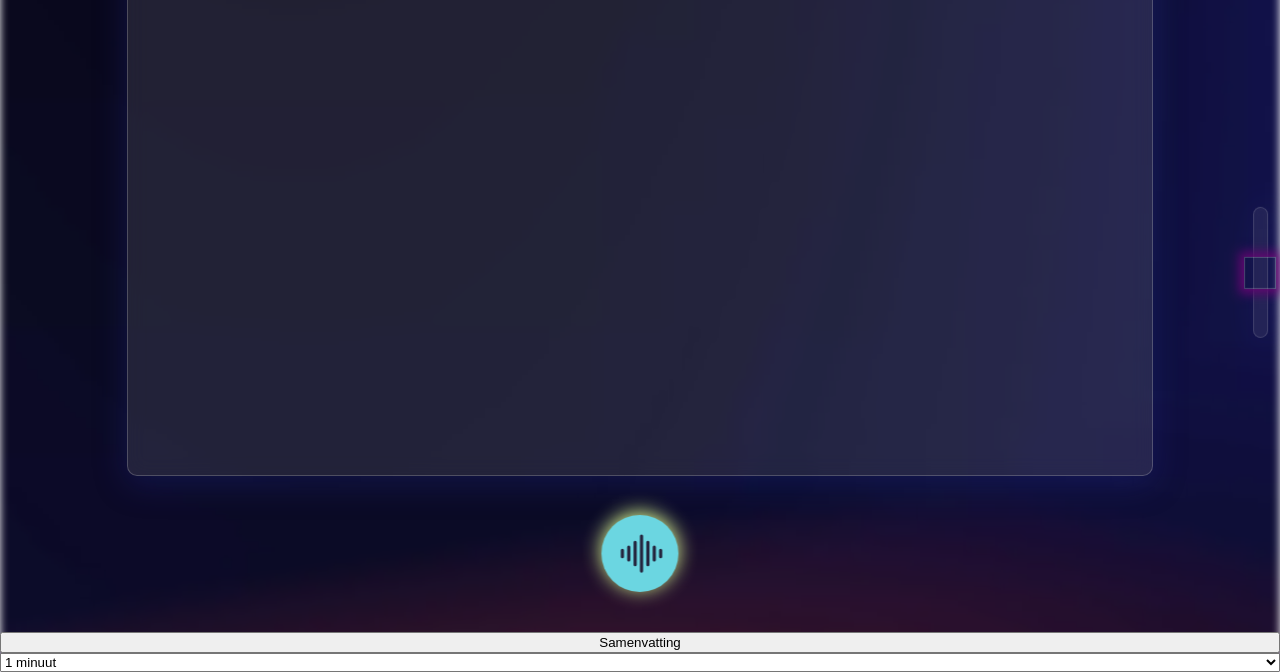
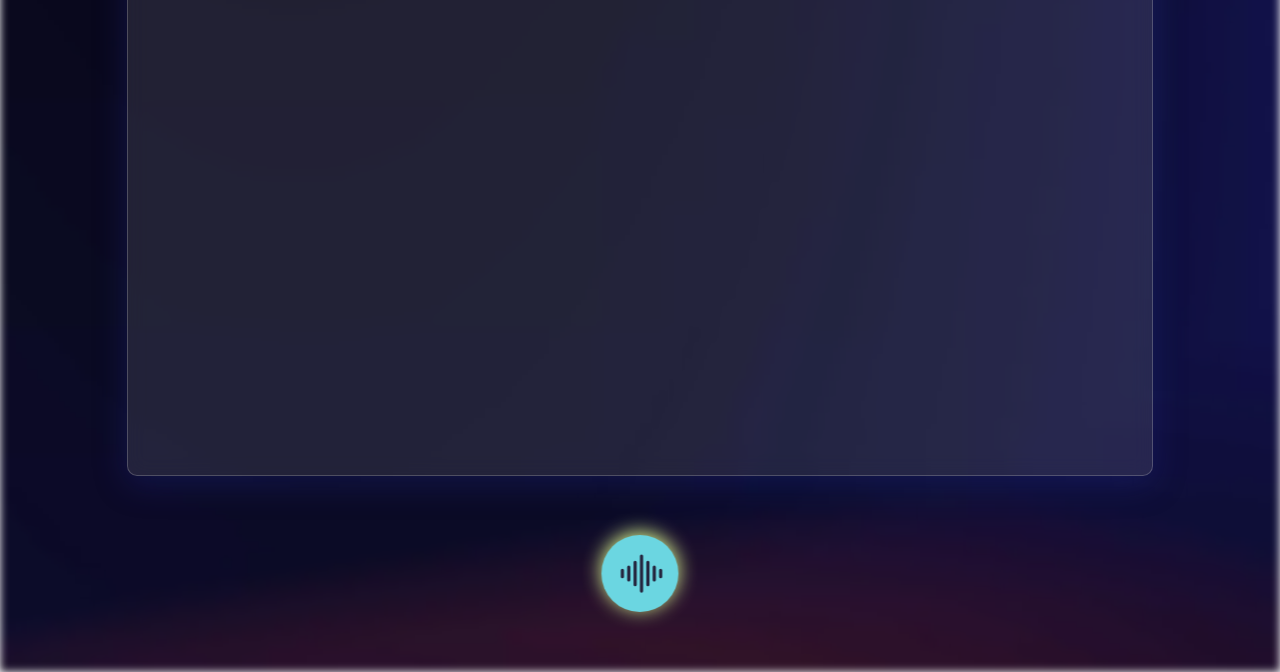
Before and after one commit to mebs933/subbyjs, a website: page public/index.html in a window 1280 px wide. Shown: the part 128-800 px from the top of the page. Drawn offline with nearby package versions, Linux system fonts and the light colour scheme; files whose address does not match are found by name.

Commit message:
Adjusted index before testing new flow for captions trough the storage, added captionsjs in the index

```diff
--- a/public/index.html
+++ b/public/index.html
@@ -17,7 +17,6 @@
 <body>
   <div class="container">
     <div class="captions" id="captions">
-      Subby - Peek into conversation
     </div>
     <div class="box">
       <div class="object" id="record">
@@ -29,26 +28,12 @@
         </div>
       </div>
     </div>
-    <!-- Voeg de samenvatting knop en het select element toe -->
-    <button id="summary">Samenvatting</button>
-    <select id="minutes">
-      <option value="1">1 minuut</option>
-      <option value="2">2 minuten</option>
-      <option value="3">3 minuten</option>
-    </select>
-  </div>
-
-  <div class="slider-container">
-    <input type="range" min="1" max="100" value="50" class="slider" id="fontSlider">
   </div>
 
   <script src="bootstrap/dist/js/bootstrap.bundle.min.js"></script>
+  <script src="captions.js"></script>
   <script src="client.js"></script>
   <script src="fontsizeslider.js"></script>
-  <!-- Importeer de uisummary.js, summaryfunction.js, en summaryoverlay.js bestanden -->
-  <script src="uisummary.js"></script>
-  <script src="summaryfunction.js"></script>
-  <script src="summaryoverlay.js"></script>
 </body>
 
 </html>
```
